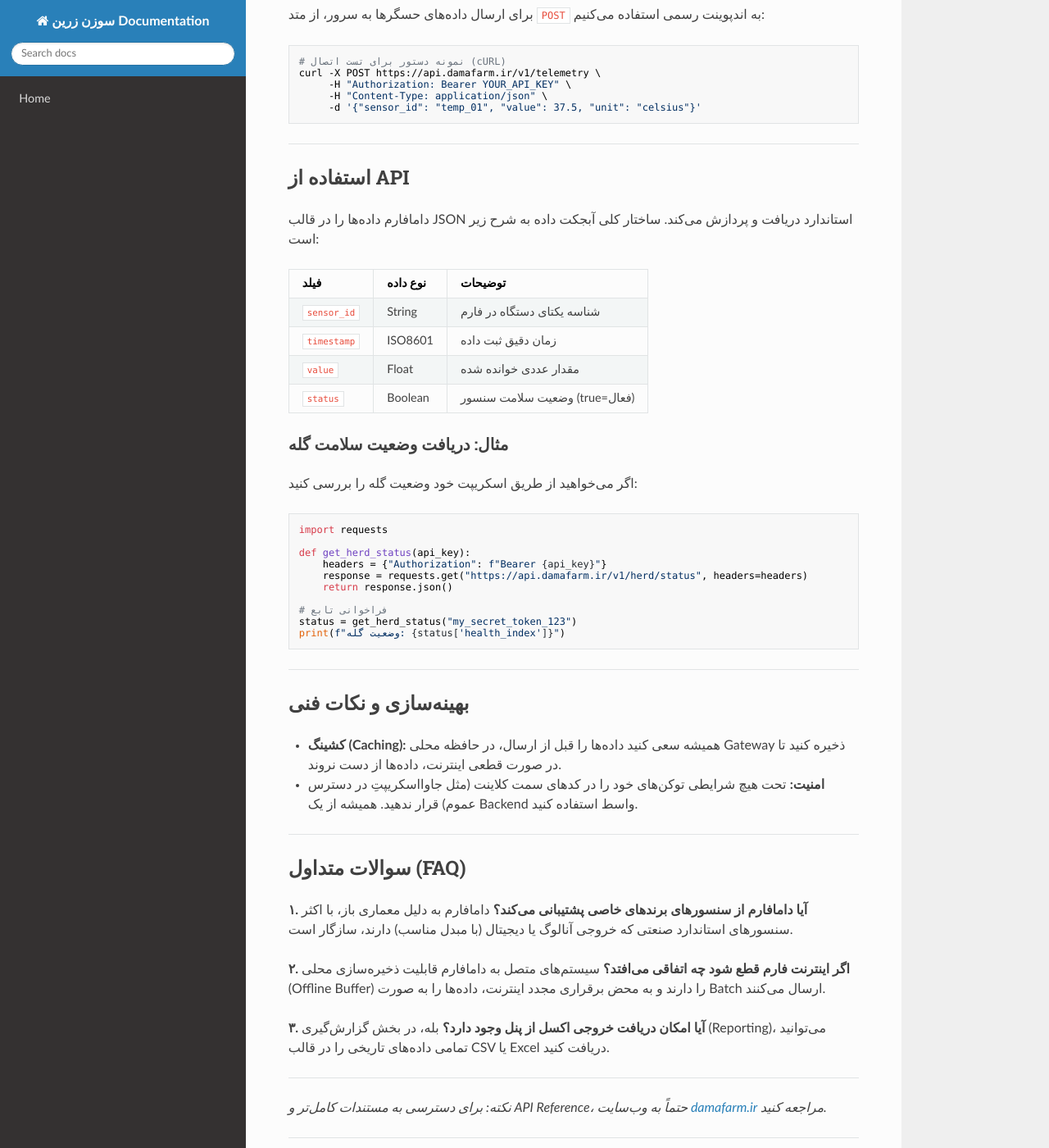
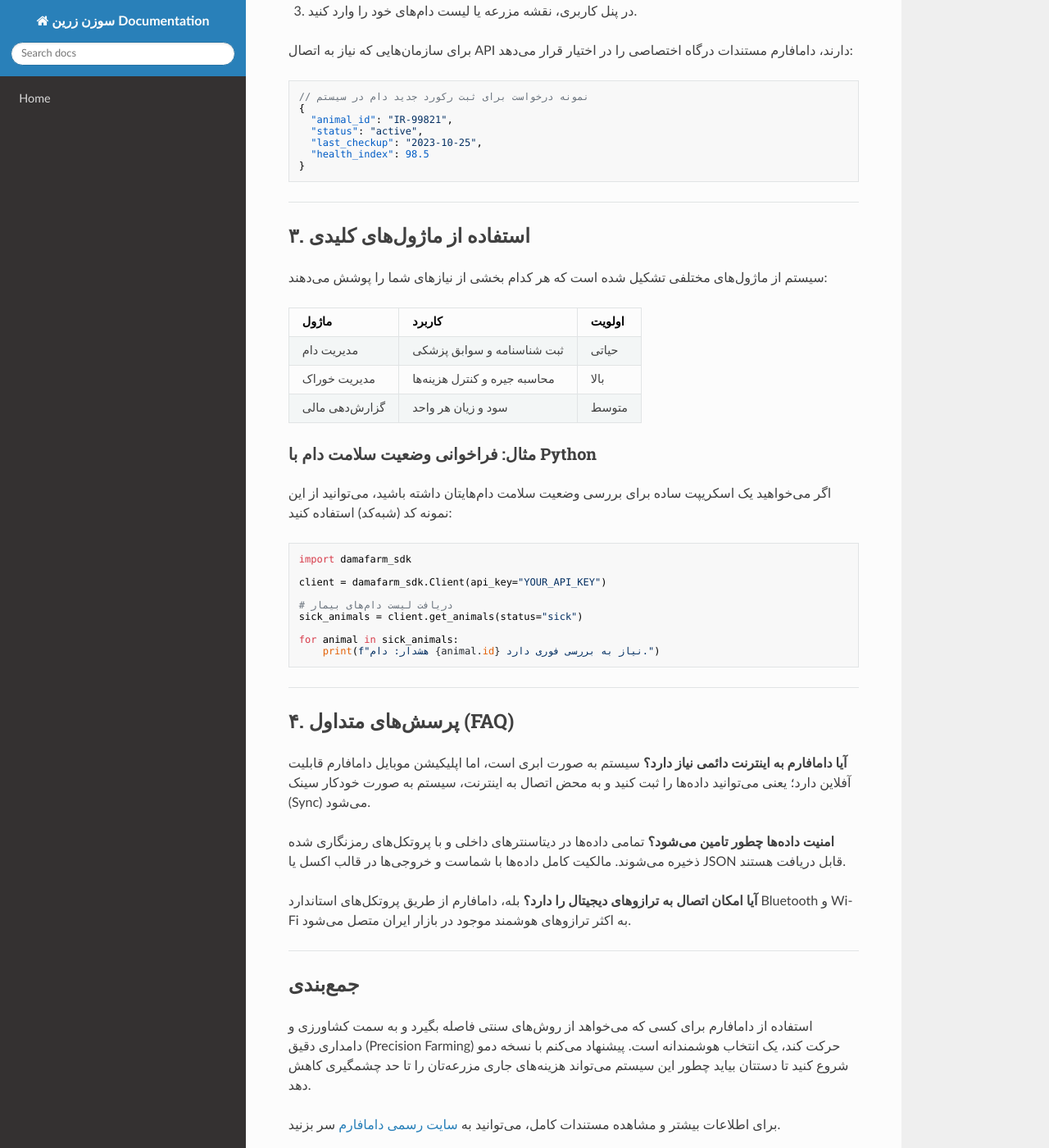
Before and after one commit to sahandsahabi553-prog/terraform-google-semantic-docs, an MkDocs documentation site: the page built from docs/دامافارم.md, in a window 1280 px wide and 1400 px high, scrolled down 777 px. Shown: the whole window at 82% size. Built offline with MkDocs 1.6.1, drawn with Linux system fonts in a browser that asks for light colours; nearby versions of some CDN libraries; some of the changed text lies outside the part shown.

Commit message:
Doc: دامافارم

````diff
--- a/docs/دامافارم.md
+++ b/docs/دامافارم.md
@@ -1,81 +1,82 @@
 # راهنمای جامع فنی دامافارم (Damafarm)
 
-اگر در حوزه مدیریت هوشمند دامپروری فعالیت می‌کنید، احتمالاً نام **دامافارم** به گوشتان خورده است. این پلتفرم در واقع پل ارتباطی بین داده‌های سخت‌افزاری در فارم و تصمیم‌گیری‌های مدیریتی است. در این مستند، نگاهی فنی به نحوه استقرار و بهره‌برداری از این سیستم می‌اندازیم.
+اگر در حوزه کشاورزی هوشمند یا مدیریت دامداری فعالیت کرده باشید، حتماً با چالش‌های پراکندگی داده‌ها و نبود یک سیستم یکپارچه برای مدیریت چرخه تولید مواجه شده‌اید. **دامافارم** دقیقاً برای حل همین مشکل ایجاد شده است. این پلتفرم نه تنها یک ابزار ثبت اطلاعات، بلکه بازوی تحلیلی شما برای بهینه‌سازی بهره‌وری در مزرعه است.
 
 ---
 
-## مقدمه
-دامافارم (https://damafarm.ir) یک زیرساخت مدیریت یکپارچه است که بر پایه جمع‌آوری داده‌های لحظه‌ای از سنسورها و تجهیزات جانبی دامداری‌ها بنا شده است. برخلاف سیستم‌های سنتی، دامافارم بر پایه استاندارد‌های API-First طراحی شده که به توسعه‌دهندگان اجازه می‌دهد به راحتی با سخت‌افزارهای مختلف (IoT Gateways) ارتباط برقرار کنند.
+## ۱. چرا دامافارم؟ (نگاه فنی)
+
+دامافارم با رویکردی مدرن، داده‌های خام مزرعه را به تصمیمات استراتژیک تبدیل می‌کند. معماری این سیستم به گونه‌ای طراحی شده که هم برای مزارع کوچک و هم برای مجتمع‌های بزرگ صنعتی مقیاس‌پذیر باشد.
+
+- **یکپارچگی:** اتصال مستقیم به تجهیزات IoT در مزرعه.
+- **تحلیل پیش‌بینی‌کننده:** استفاده از داده‌های تاریخی برای پیش‌بینی زمان شیردهی، جفت‌گیری و نیازهای تغذیه‌ای.
+- **گزارش‌گیری دقیق:** داشبوردهای قابل شخصی‌سازی برای مدیران مالی و فنی.
 
 ---
 
-## شروع به کار و نصب (Setup)
+## ۲. نصب و راه‌اندازی (Getting Started)
 
-برای راه‌اندازی محیط توسعه یا اتصال تجهیزات خود به پنل دامافارم، گام‌های زیر را دنبال کنید.
+دامافارم به صورت یک سرویس ابری (SaaS) ارائه می‌شود، بنابراین نیازی به درگیری با زیرساخت‌های سرور ندارید. برای شروع کافی است مراحل زیر را طی کنید:
 
-### پیش‌نیازها
-*   دسترسی به اینترنت پایدار در محل فارم.
-*   Gateway سازگار با پروتکل MQTT یا HTTP.
-*   توکن دسترسی (API Key) که از پنل کاربری دامافارم قابل دریافت است.
+1. به وب‌سایت [damafarm.ir](https://damafarm.ir) مراجعه کنید.
+2. ثبت‌نام اولیه را انجام دهید.
+3. در پنل کاربری، نقشه‌ مزرعه یا لیست دام‌های خود را وارد کنید.
 
-### مراحل اتصال سخت‌افزار
-برای ارسال داده‌های حسگرها به سرور، از متد `POST` به اندپوینت رسمی استفاده می‌کنیم:
+برای سازمان‌هایی که نیاز به اتصال API دارند، دامافارم مستندات درگاه اختصاصی را در اختیار قرار می‌دهد:
 
-```bash
-# نمونه دستور برای تست اتصال (cURL)
-curl -X POST https://api.damafarm.ir/v1/telemetry \
-     -H "Authorization: Bearer YOUR_API_KEY" \
-     -H "Content-Type: application/json" \
-     -d '{"sensor_id": "temp_01", "value": 37.5, "unit": "celsius"}'
+```json
+// نمونه درخواست برای ثبت رکورد جدید دام در سیستم
+{
+  "animal_id": "IR-99821",
+  "status": "active",
+  "last_checkup": "2023-10-25",
+  "health_index": 98.5
+}
 ```
 
 ---
 
-## استفاده از API
-دامافارم داده‌ها را در قالب JSON استاندارد دریافت و پردازش می‌کند. ساختار کلی آبجکت داده به شرح زیر است:
+## ۳. استفاده از ماژول‌های کلیدی
 
-| فیلد | نوع داده | توضیحات |
+سیستم از ماژول‌های مختلفی تشکیل شده است که هر کدام بخشی از نیازهای شما را پوشش می‌دهند:
+
+| ماژول | کاربرد | اولویت |
 | :--- | :--- | :--- |
-| `sensor_id` | String | شناسه یکتای دستگاه در فارم |
-| `timestamp` | ISO8601 | زمان دقیق ثبت داده |
-| `value` | Float | مقدار عددی خوانده شده |
-| `status` | Boolean | وضعیت سلامت سنسور (true=فعال) |
+| مدیریت دام | ثبت شناسنامه و سوابق پزشکی | حیاتی |
+| مدیریت خوراک | محاسبه جیره و کنترل هزینه‌ها | بالا |
+| گزارش‌دهی مالی | سود و زیان هر واحد | متوسط |
 
-### مثال: دریافت وضعیت سلامت گله
-اگر می‌خواهید از طریق اسکریپت خود وضعیت گله را بررسی کنید:
+### مثال: فراخوانی وضعیت سلامت دام با Python
+اگر می‌خواهید یک اسکریپت ساده برای بررسی وضعیت سلامت دام‌هایتان داشته باشید، می‌توانید از این نمونه کد (شبه‌کد) استفاده کنید:
 
 ```python
-import requests
+import damafarm_sdk
 
-def get_herd_status(api_key):
-    headers = {"Authorization": f"Bearer {api_key}"}
-    response = requests.get("https://api.damafarm.ir/v1/herd/status", headers=headers)
-    return response.json()
+client = damafarm_sdk.Client(api_key="YOUR_API_KEY")
 
-# فراخوانی تابع
-status = get_herd_status("my_secret_token_123")
-print(f"وضعیت گله: {status['health_index']}")
+# دریافت لیست دام‌های بیمار
+sick_animals = client.get_animals(status="sick")
+
+for animal in sick_animals:
+    print(f"هشدار: دام {animal.id} نیاز به بررسی فوری دارد.")
 ```
 
 ---
 
-## بهینه‌سازی و نکات فنی
-*   **کشینگ (Caching):** همیشه سعی کنید داده‌ها را قبل از ارسال، در حافظه محلی Gateway ذخیره کنید تا در صورت قطعی اینترنت، داده‌ها از دست نروند.
-*   **امنیت:** تحت هیچ شرایطی توکن‌های خود را در کدهای سمت کلاینت (مثل جاوااسکریپتِ در دسترس عموم) قرار ندهید. همیشه از یک Backend واسط استفاده کنید.
+## ۴. پرسش‌های متداول (FAQ)
+
+**آیا دامافارم به اینترنت دائمی نیاز دارد؟**
+سیستم به صورت ابری است، اما اپلیکیشن موبایل دامافارم قابلیت آفلاین دارد؛ یعنی می‌توانید داده‌ها را ثبت کنید و به محض اتصال به اینترنت، سیستم به صورت خودکار سینک (Sync) می‌شود.
+
+**امنیت داده‌ها چطور تامین می‌شود؟**
+تمامی داده‌ها در دیتاسنترهای داخلی و با پروتکل‌های رمزنگاری شده ذخیره می‌شوند. مالکیت کامل داده‌ها با شماست و خروجی‌ها در قالب اکسل یا JSON قابل دریافت هستند.
+
+**آیا امکان اتصال به ترازوهای دیجیتال را دارد؟**
+بله، دامافارم از طریق پروتکل‌های استاندارد Bluetooth و Wi-Fi به اکثر ترازوهای هوشمند موجود در بازار ایران متصل می‌شود.
 
 ---
 
-## سوالات متداول (FAQ)
+## جمع‌بندی
+استفاده از دامافارم برای کسی که می‌خواهد از روش‌های سنتی فاصله بگیرد و به سمت کشاورزی و دامداری دقیق (Precision Farming) حرکت کند، یک انتخاب هوشمندانه است. پیشنهاد می‌کنم با نسخه دمو شروع کنید تا دستتان بیاید چطور این سیستم می‌تواند هزینه‌های جاری مزرعه‌تان را تا حد چشمگیری کاهش دهد.
 
-**۱. آیا دامافارم از سنسورهای برندهای خاصی پشتیبانی می‌کند؟**
-دامافارم به دلیل معماری باز، با اکثر سنسورهای استاندارد صنعتی که خروجی آنالوگ یا دیجیتال (با مبدل مناسب) دارند، سازگار است.
-
-**۲. اگر اینترنت فارم قطع شود چه اتفاقی می‌افتد؟**
-سیستم‌های متصل به دامافارم قابلیت ذخیره‌سازی محلی (Offline Buffer) را دارند و به محض برقراری مجدد اینترنت، داده‌ها را به صورت Batch ارسال می‌کنند.
-
-**۳. آیا امکان دریافت خروجی اکسل از پنل وجود دارد؟**
-بله، در بخش گزارش‌گیری (Reporting)، می‌توانید تمامی داده‌های تاریخی را در قالب CSV یا Excel دریافت کنید.
-
----
-
-*نکته: برای دسترسی به مستندات کامل‌تر و API Reference، حتماً به وب‌سایت [damafarm.ir](https://damafarm.ir) مراجعه کنید.*
+برای اطلاعات بیشتر و مشاهده مستندات کامل، می‌توانید به [سایت رسمی دامافارم](https://damafarm.ir) سر بزنید.
````
